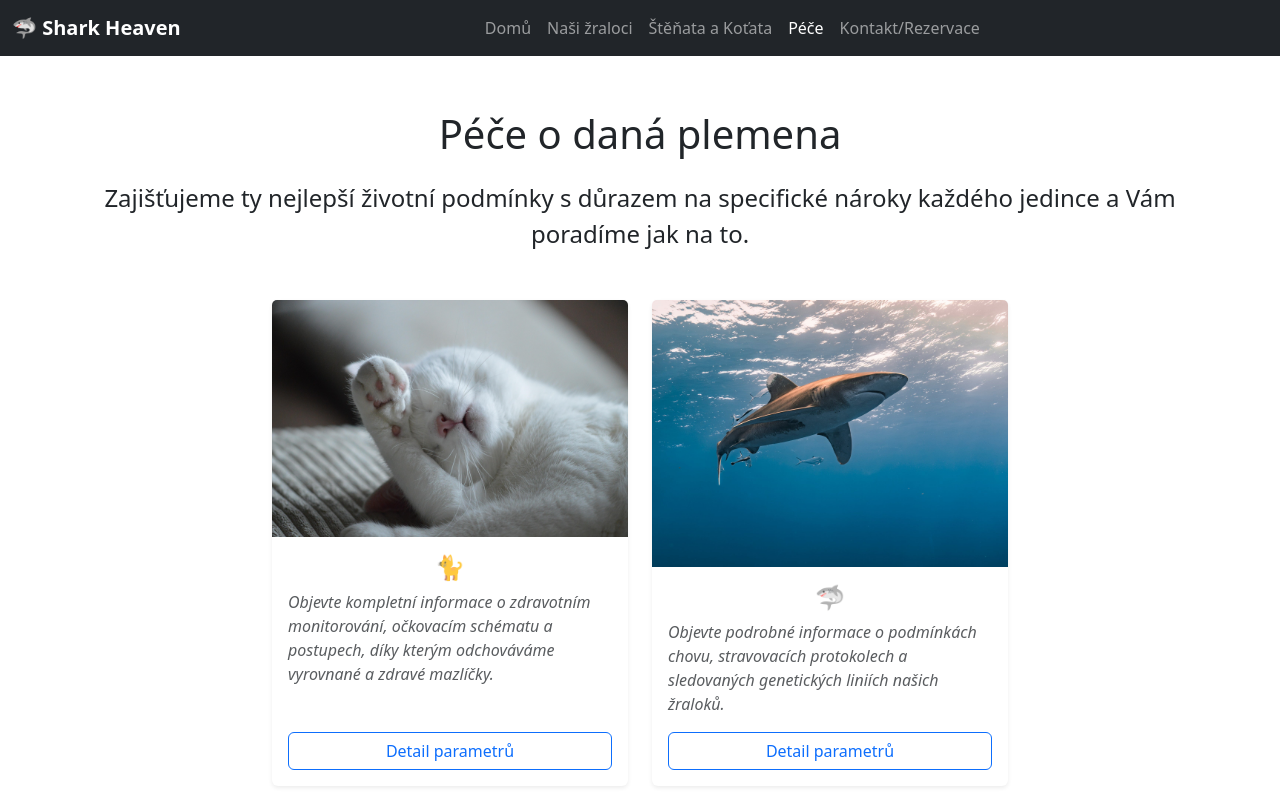
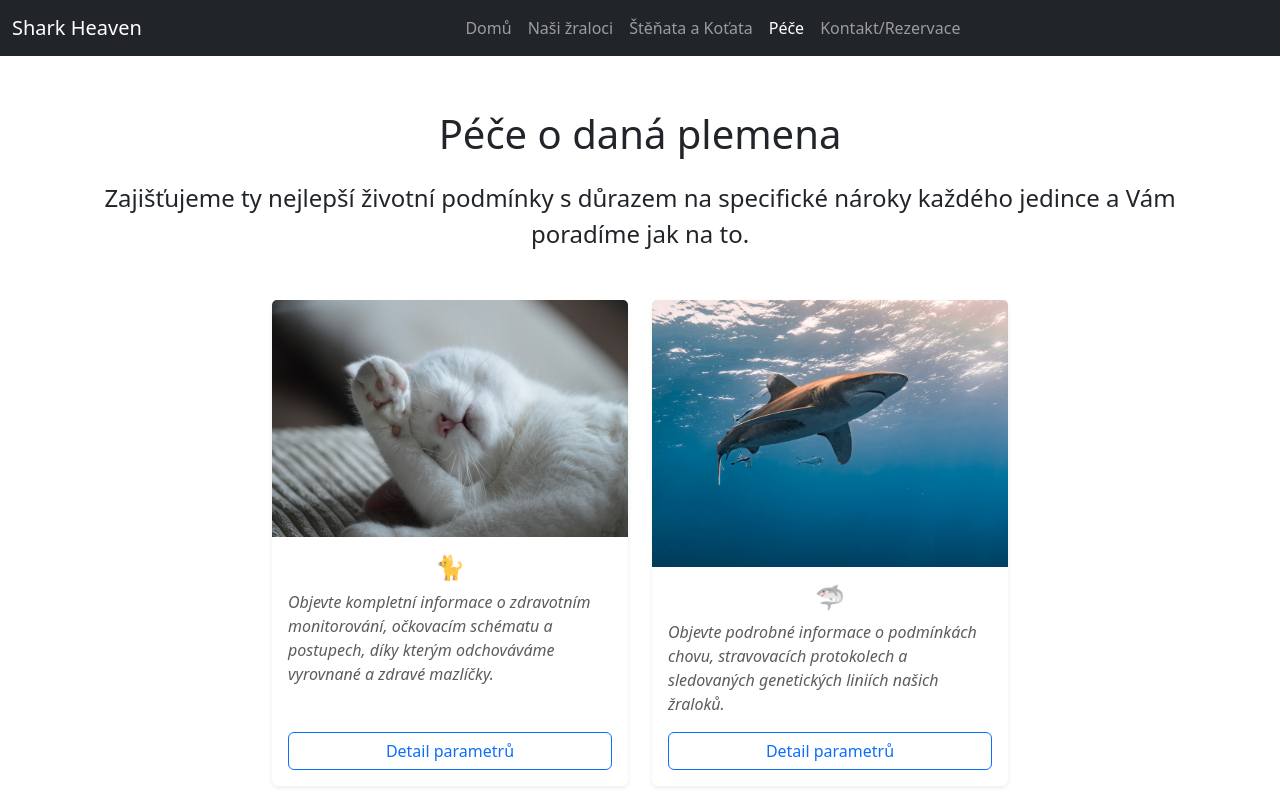
Before and after one commit to v1kinaaaa/utulek, a plain HTML site: page plemeno.html in a window 1280 px wide. Shown: the top 800 px of the page. Drawn offline with nearby package versions, Linux system fonts and the light colour scheme.

Commit message:
Navbar pece

```diff
--- a/plemeno.html
+++ b/plemeno.html
@@ -13,7 +13,7 @@
 
   <nav class="navbar navbar-expand-lg bg-dark" data-bs-theme="dark">
     <div class="container-fluid">
-      <a class="navbar-brand fw-bold" href="#">🦈 Shark Heaven</a>
+       <a class="navbar-brand" href="#">Shark Heaven</a>
       <button class="navbar-toggler" type="button" data-bs-toggle="collapse" data-bs-target="#navbarNavAltMarkup"
         aria-controls="navbarNavAltMarkup" aria-expanded="false" aria-label="Toggle navigation">
         <span class="navbar-toggler-icon"></span>
```
